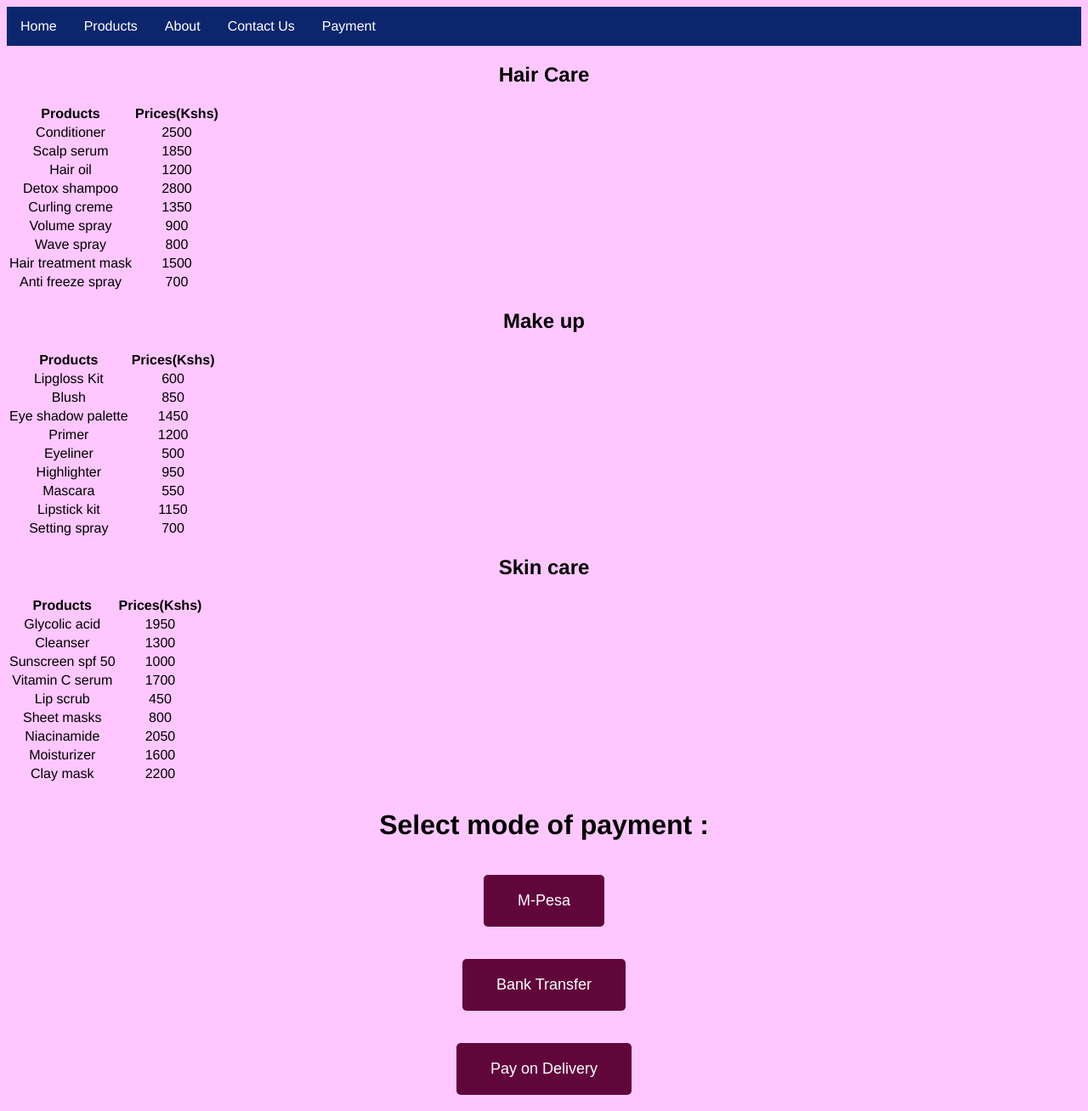
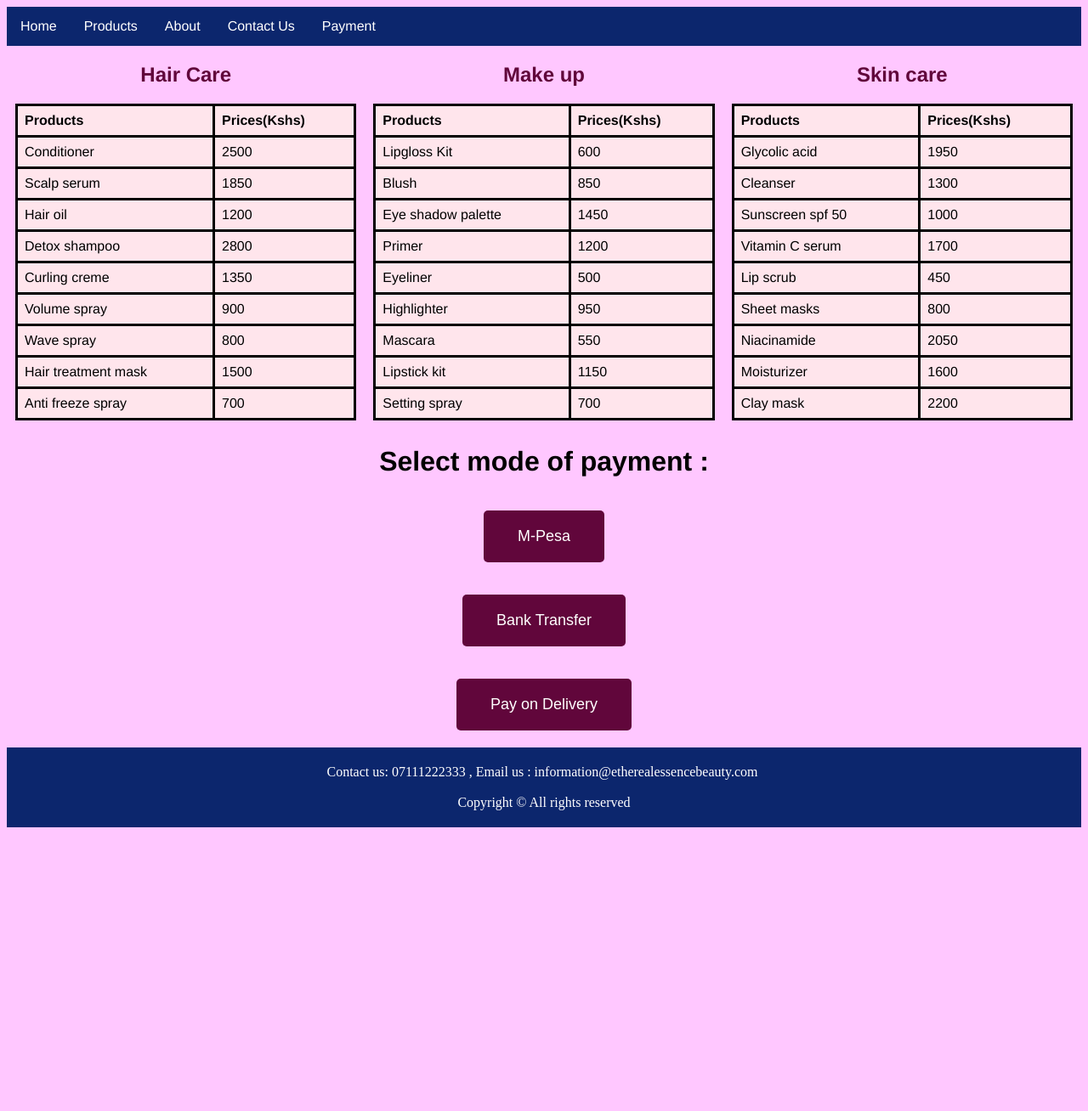
Before and after one commit to nmonar1/FirstWeb, a PHP site: page /payment.html in a window 1280 px wide. Shown: the top 1308 px of the page at 85% size. After the commit the page ends 974 px from the top, so only its background shows below. Run offline with PHP 8.4, Linux system fonts and the light colour scheme.

Commit message:
styled tables with css

```diff
--- a/css/payment.css
+++ b/css/payment.css
@@ -52,3 +52,25 @@ footer {
     font-style: normal;
     font-weight: 300;
 }
+.container {
+    display: flex;
+    justify-content: space-between;
+}
+.table-container {
+
+    flex: 1;
+    margin: 0 10px;
+}
+table {
+    background-color: #ffe5ec;
+    border-collapse: collapse;
+    width: 100%;
+}
+th, td {
+    border: 3px solid black;
+    padding: 8px;
+    text-align: left;
+}
+h2{
+    color: #61063b;
+}
```
